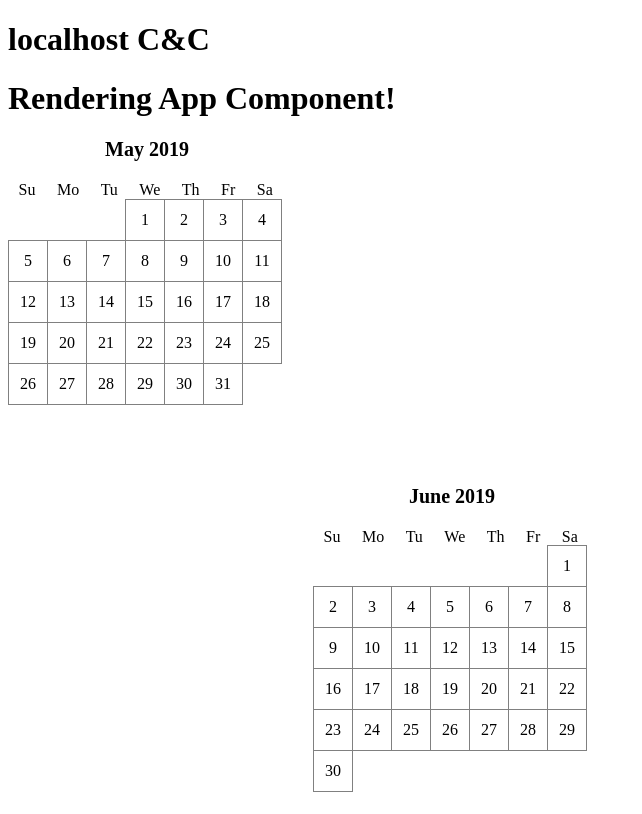
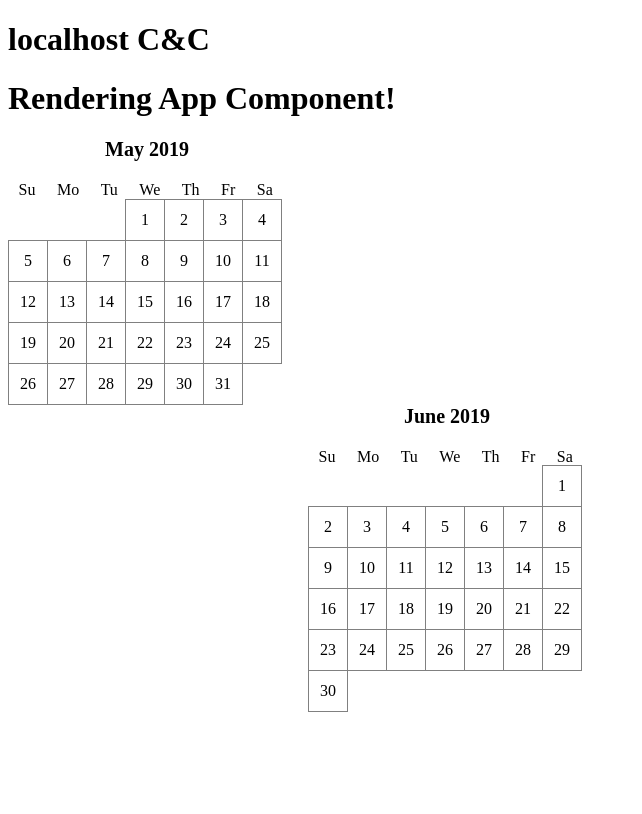
Before and after one commit to localhostcnc/calendar-component-kt, a React app: page / in a window 1280 px wide. Shown: the top 814 px of the page, without its empty margins (0-642 px from the left). Built offline with nearby package versions, Linux system fonts and the light colour scheme; no server answers.

Commit message:
Adjust calendar positioning

```diff
--- a/client/src/components/Calendar.jsx
+++ b/client/src/components/Calendar.jsx
@@ -154,9 +154,9 @@ const Wrapper = styled.section`
 
 const Wrapper2 = styled.section`
   font-style: bold;
-  padding-left: 225px;
+  padding-left: 300px;
   width: 22%;
-  margin: 5em;
+  margin: 0;
   border-spacing: 0;
   border-collapse: collapse;
 `;
```
Also changed, not shown: public/bundle.js.
